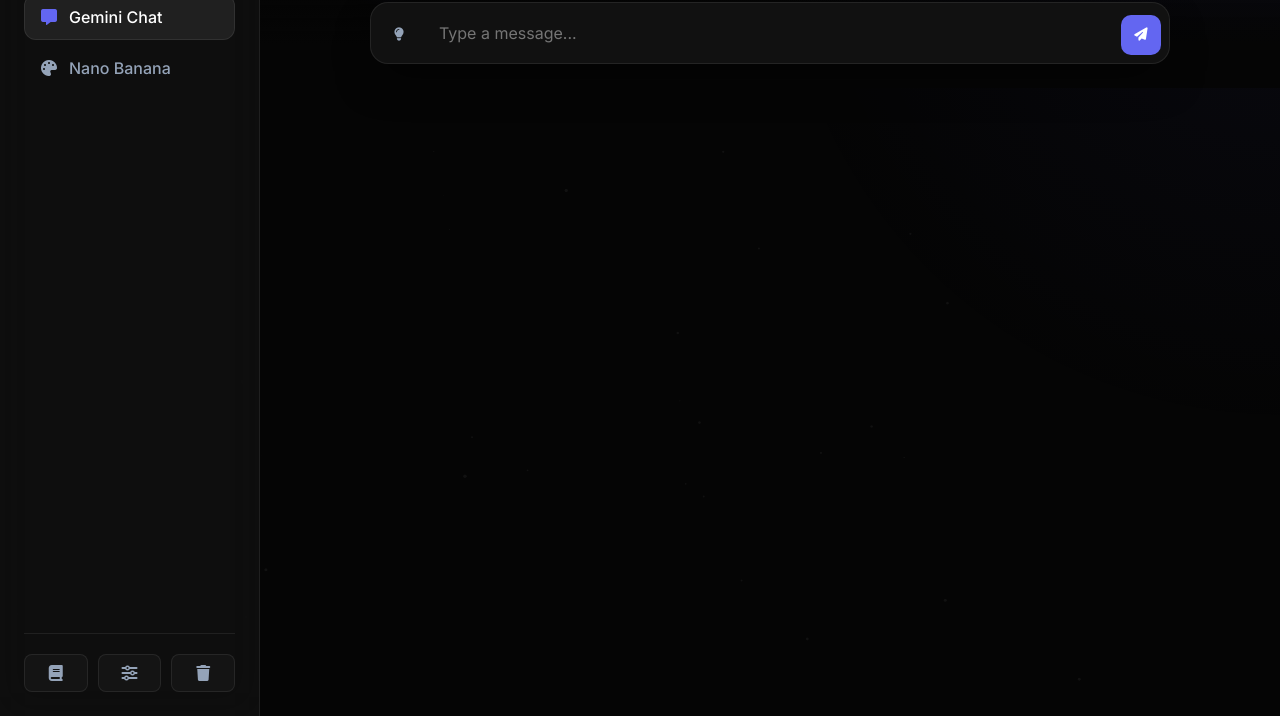
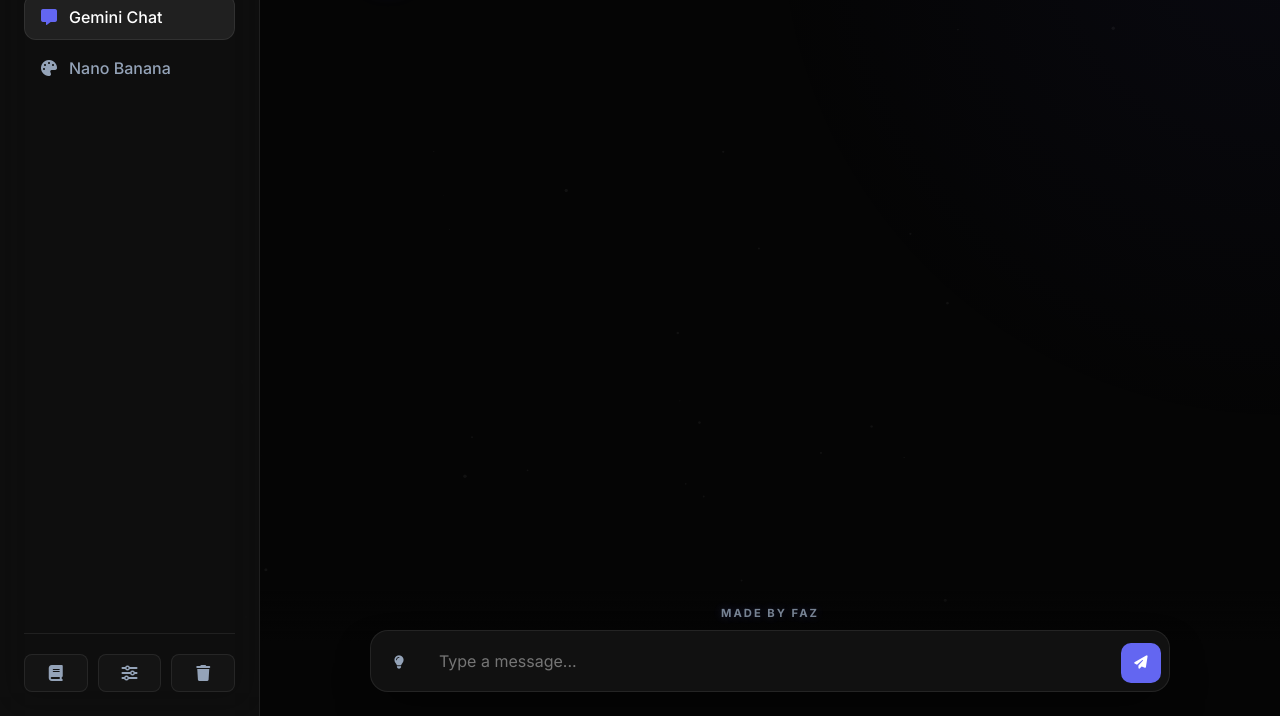
Before and after one commit to alexander997676-beep/ai-chatting, a plain HTML site: page index.html in a window 1280 px wide. Shown: the part 84-800 px from the top of the page. Drawn offline with nearby package versions, Linux system fonts and the light colour scheme.

Commit message:
Update index.html

```diff
--- a/index.html
+++ b/index.html
@@ -98,6 +98,7 @@
         .view {
             position: absolute; inset: 0; display: none; flex-direction: column;
             opacity: 0; transform: translateY(10px); transition: 0.4s var(--ease);
+            padding-bottom: 140px; /* Space for dock */
         }
         .view.active { display: flex; opacity: 1; transform: translateY(0); }
 
@@ -156,11 +157,24 @@
         }
         .art-card:hover .art-meta { transform: translateY(0); }
 
-        /* Input Area */
+        /* Input Area - Modified for FAZ */
         .input-dock {
-            padding: 24px; display: flex; justify-content: center;
-            background: linear-gradient(to top, var(--bg-deep) 40%, transparent);
+            position: absolute; bottom: 0; left: 0; width: 100%;
+            padding: 15px 24px 24px 24px;
+            display: flex; flex-direction: column; align-items: center; /* Stack items */
+            background: linear-gradient(to top, var(--bg-deep) 60%, transparent);
             z-index: 50;
+        }
+
+        .faz-signature {
+            font-size: 0.7rem;
+            color: var(--text-muted);
+            letter-spacing: 2px;
+            font-weight: 700;
+            margin-bottom: 10px;
+            text-transform: uppercase;
+            text-shadow: 0 0 10px rgba(99, 102, 241, 0.3);
+            opacity: 0.8;
         }
 
         .dock-inner {
@@ -221,10 +235,11 @@
 
         /* Loader */
         .loader {
-            position: absolute; bottom: 90px; left: 50%; transform: translateX(-50%);
+            position: absolute; bottom: 120px; left: 50%; transform: translateX(-50%);
             background: #000; border: 1px solid var(--border); padding: 8px 16px;
             border-radius: 20px; font-size: 0.85rem; color: var(--text-muted);
             display: none; align-items: center; gap: 8px; box-shadow: 0 10px 20px rgba(0,0,0,0.3);
+            z-index: 60;
         }
 
         /* Responsive */
@@ -234,6 +249,7 @@
             .prompt-grid { grid-template-columns: 1fr; }
             .top-bar { padding: 15px 20px; }
             .menu-toggle { display: block !important; margin-right: 15px; }
+            .input-dock { padding: 15px; }
         }
         .menu-toggle { display: none; background: none; border: none; color: white; font-size: 1.2rem; cursor: pointer; }
 
@@ -304,6 +320,9 @@
 
     <!-- INPUT DOCK -->
     <div class="input-dock">
+        <!-- ADDED NAME HERE -->
+        <div class="faz-signature">MADE BY FAZ</div>
+
         <div class="dock-inner" id="dock">
             <button class="dock-btn" onclick="openPrompts()"><i class="fa-solid fa-lightbulb"></i></button>
             <textarea id="prompt-in" rows="1" placeholder="Type a message..."></textarea>
```
